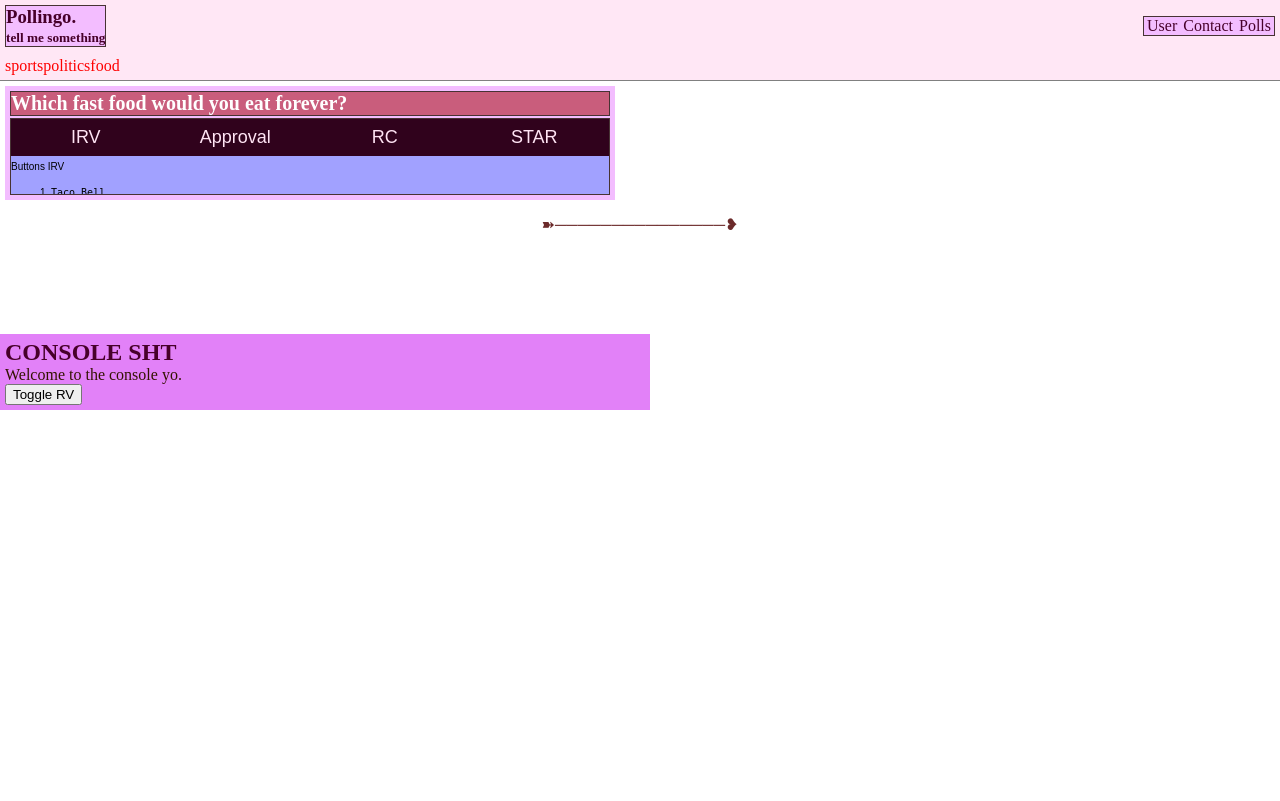
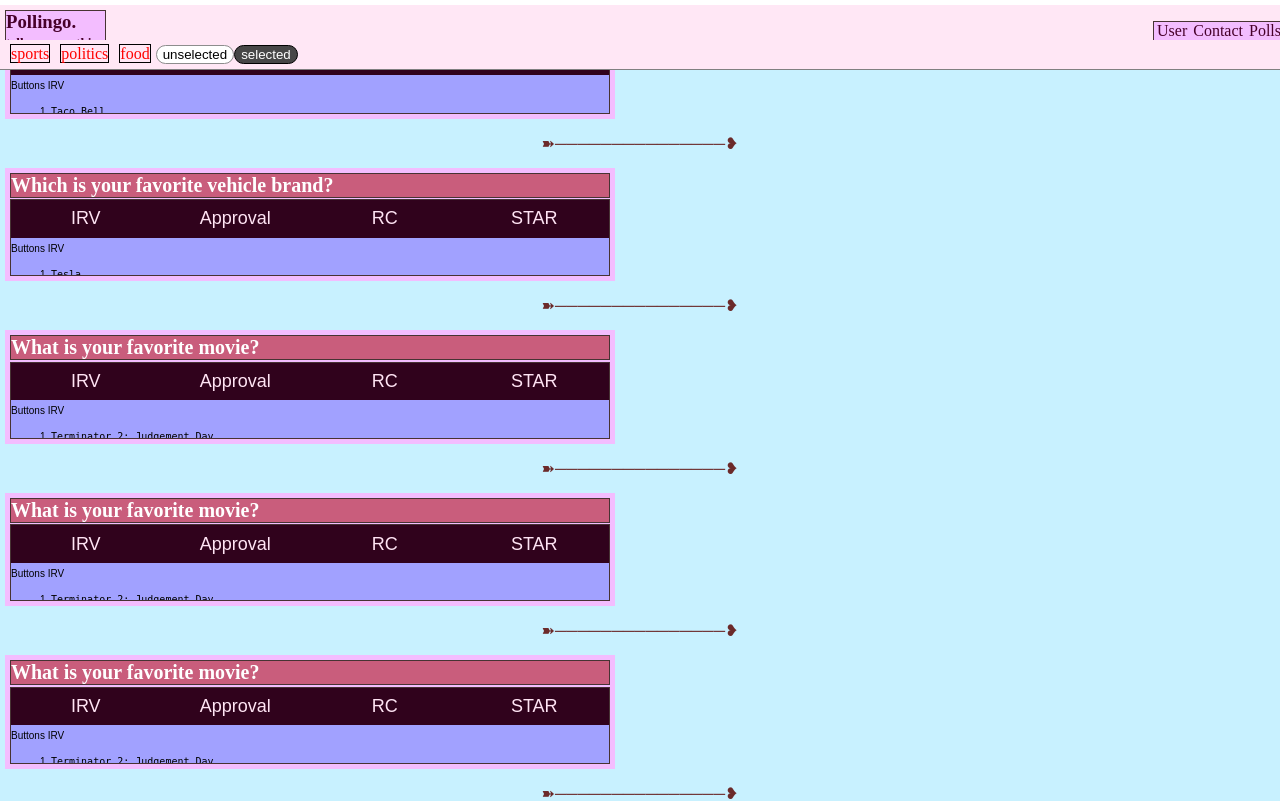
Before and after one commit to el7/Pollingo, a React (Create React App) app in the folder pollingo/: page / in a window 1280 px wide. Shown: the top 801 px of the page. Built offline with nearby package versions, Linux system fonts and the light colour scheme.

Commit message:
adding a lower header, will use it probably for... categories. similar to youtube. added some tag buttons.

```diff
--- a/pollingo/src/css/main.css
+++ b/pollingo/src/css/main.css
@@ -24,7 +24,14 @@ body {
   width: max(100%, 320px);
 }
 
+.layoutOne .grid-main-item-main {
+  background-color: #c8f1ff;
+  margin-top: 0px;
+}
+
 .header-container {
+  position: fixed;
+  width: 100%;
   background-color: #ffe7f5;
   color: #47002a;
   padding: 5px;
@@ -86,10 +93,29 @@ body {
   background: #ffe7f5;
   border-bottom: 1px solid grey;
   padding: 5px;
+  position: fixed;
+  width: 100%;
+  margin-top: 35px;
 }
 
 .header-lower-container .header-flex-item {
   color: red;
+  border: 1px solid black;
+  margin: 0px 5px;
+}
+
+.header-lower-container .button-unselected {
+  border-radius: 15px;
+  background-color: white;
+  color: black;
+  border: 1px solid #8d8d8d;
+}
+
+.header-lower-container .button-selected {
+  border-radius: 15px;
+  background-color: #474747;
+  color: white;
+  border: 1px solid #000000;
 }
 
 .console {
--- a/pollingo/src/js/components/headerLowerComponent.js
+++ b/pollingo/src/js/components/headerLowerComponent.js
@@ -13,6 +13,8 @@ function HeaderLower(props) {
             <span className="header-flex-item">{props.tag1}</span>
             <span className="header-flex-item">{props.tag2}</span>
             <span className="header-flex-item">{props.tag3}</span>
+            <button className="button-unselected">unselected</button>
+            <button className="button-selected">selected</button>
         </div>
     )
 }
--- a/pollingo/src/js/components/layoutPollingoOne.js
+++ b/pollingo/src/js/components/layoutPollingoOne.js
@@ -27,12 +27,19 @@ function LayoutOne() {
                 <Header/>
                 <HeaderLower tag1={t1} tag2={t2} tag3={t3}/>
             </div>
-            <div className="grid-item grid-main-item-main">
+            <div className="grid-item grid-main-item-main grid-main">
                 <PollBox q={q1} a1={q1_a1} a2={q1_a2} a3={q1_a3} a4={q1_a4}/>
                 <Seperator />
-                {/* <PollBox q="Which is your favorite vehicle brand?" a1="Tesla" a2="Subaru" a3="Ford" a4="Volkswagon"/>
+                <PollBox q="Which is your favorite vehicle brand?" a1="Tesla" a2="Subaru" a3="Ford" a4="Volkswagon"/>
                 <Seperator />
-                <PollBox q="What is your favorite movie?" a1="Terminator 2: Judgement Day" a2="Star Wars: Episode V - The Empire Strikes Back" a3="Oh Brother, Where Art Thou" a4="The Big Lebowski"/>                 */}
+                <PollBox q="What is your favorite movie?" a1="Terminator 2: Judgement Day" a2="Star Wars: Episode V - The Empire Strikes Back" a3="Oh Brother, Where Art Thou" a4="The Big Lebowski"/>
+                <Seperator />
+                <PollBox q="What is your favorite movie?" a1="Terminator 2: Judgement Day" a2="Star Wars: Episode V - The Empire Strikes Back" a3="Oh Brother, Where Art Thou" a4="The Big Lebowski"/>
+                <Seperator />
+                <PollBox q="What is your favorite movie?" a1="Terminator 2: Judgement Day" a2="Star Wars: Episode V - The Empire Strikes Back" a3="Oh Brother, Where Art Thou" a4="The Big Lebowski"/>
+                <Seperator />
+                <PollBox q="What is your favorite movie?" a1="Terminator 2: Judgement Day" a2="Star Wars: Episode V - The Empire Strikes Back" a3="Oh Brother, Where Art Thou" a4="The Big Lebowski"/>
+
             </div>
             <div className="grid-item grid-main-item-footer">
                 <Console />
--- a/pollingo/src/scss/4-layout/_headerLower.scss
+++ b/pollingo/src/scss/4-layout/_headerLower.scss
@@ -2,8 +2,27 @@
   background: getColor(header-bg-1);
   border-bottom: 1px solid grey;
   padding: 5px;
+  position: fixed;
+  width: 100%;
+  margin-top: 35px;
 
   .header-flex-item {
     color: red;
+    border: 1px solid black;
+    margin: 0px 5px;
+  }
+
+  .button-unselected {
+    border-radius: 15px;
+    background-color: rgb(255, 255, 255);
+    color: black;
+    border: 1px solid #8d8d8d;
+  }
+
+  .button-selected {
+    border-radius: 15px;
+    background-color: rgb(71, 71, 71);
+    color: white;
+    border: 1px solid #000000;
   }
 }
--- a/pollingo/src/scss/4-layout/_layoutOne.scss
+++ b/pollingo/src/scss/4-layout/_layoutOne.scss
@@ -15,6 +15,12 @@
   // apparently max()/min() is also a sass function so
   // need to use unquote()
   width: unquote("max(100%, 320px)");
+
+  .grid-main-item-main {
+    background-color: rgb(200, 241, 255);
+    //    grid-area: main;
+    margin-top: 0px;
+  }
 
   //   @include screenSizeBp(min-small) {
   //     // view size small 2/6
@@ -41,11 +47,6 @@
   //     grid-area: header;
   //   }
 
-  //   .grid-main-item-main {
-  //     //    background-color: rgb(132, 220, 250);
-  //     grid-area: main;
-  //   }
-
   //   .grid-main-item-footer {
   //     grid-area: footer;
   //     //    background-color: rgb(255, 113, 189);
```
Also changed, not shown: 1 other file (tests, documents, lock files or other folders).
